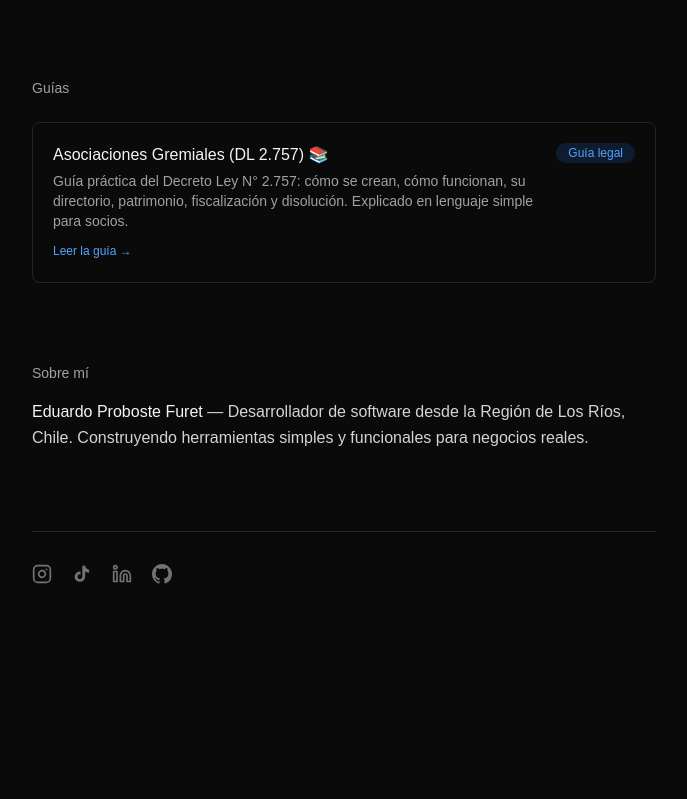
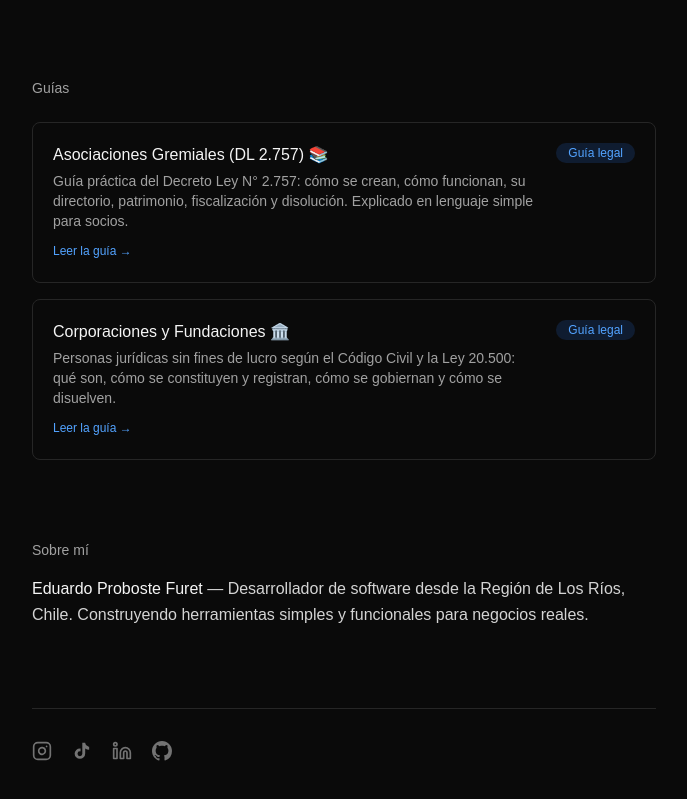
Before and after one commit to Ranco35/360losrios, a Next.js app: page / in a window 1280 px wide. Shown: the part 1950-2749 px from the top of the page, without its empty margins (296-983 px from the left). Before the commit the page ends 2662 px from the top, so only its background shows below. Built offline with nearby package versions, Linux system fonts and the light colour scheme; no server answers.

Commit message:
Enlaza Corporaciones y Fundaciones en la portada (Guias)

```diff
--- a/src/app/page.tsx
+++ b/src/app/page.tsx
@@ -274,6 +274,8 @@ export default function Home() {
           <h2 className="mb-6 text-sm font-medium text-neutral-400">
             Guías
           </h2>
+          <ul className="space-y-4">
+            <li>
               <a
                 href="/asociaciones-gremiales"
                 className="block rounded-lg border border-neutral-800 p-5 transition-colors hover:border-neutral-600 hover:bg-neutral-900/50 group"
@@ -285,8 +287,8 @@ export default function Home() {
                     </h3>
                     <p className="mt-1 text-sm text-neutral-400">
                       Guía práctica del Decreto Ley N° 2.757: cómo se crean, cómo
-                  funcionan, su directorio, patrimonio, fiscalización y disolución.
-                  Explicado en lenguaje simple para socios.
+                      funcionan, su directorio, patrimonio, fiscalización y
+                      disolución. Explicado en lenguaje simple para socios.
                     </p>
                     <span className="mt-3 inline-flex items-center gap-1 text-xs font-medium text-blue-400 group-hover:text-blue-300">
                       Leer la guía →
@@ -297,6 +299,33 @@ export default function Home() {
                   </span>
                 </div>
               </a>
+            </li>
+            <li>
+              <a
+                href="/corporaciones-fundaciones"
+                className="block rounded-lg border border-neutral-800 p-5 transition-colors hover:border-neutral-600 hover:bg-neutral-900/50 group"
+              >
+                <div className="flex items-start justify-between gap-4">
+                  <div>
+                    <h3 className="font-medium text-neutral-100 group-hover:text-white">
+                      Corporaciones y Fundaciones 🏛️
+                    </h3>
+                    <p className="mt-1 text-sm text-neutral-400">
+                      Personas jurídicas sin fines de lucro según el Código Civil
+                      y la Ley 20.500: qué son, cómo se constituyen y registran,
+                      cómo se gobiernan y cómo se disuelven.
+                    </p>
+                    <span className="mt-3 inline-flex items-center gap-1 text-xs font-medium text-blue-400 group-hover:text-blue-300">
+                      Leer la guía →
+                    </span>
+                  </div>
+                  <span className="inline-block rounded-full px-3 py-0.5 text-xs font-medium bg-blue-500/15 text-blue-400 shrink-0">
+                    Guía legal
+                  </span>
+                </div>
+              </a>
+            </li>
+          </ul>
         </section>
 
         {/* Sobre mí */}
```
Lines whose indentation alone changed are shown as unchanged.
